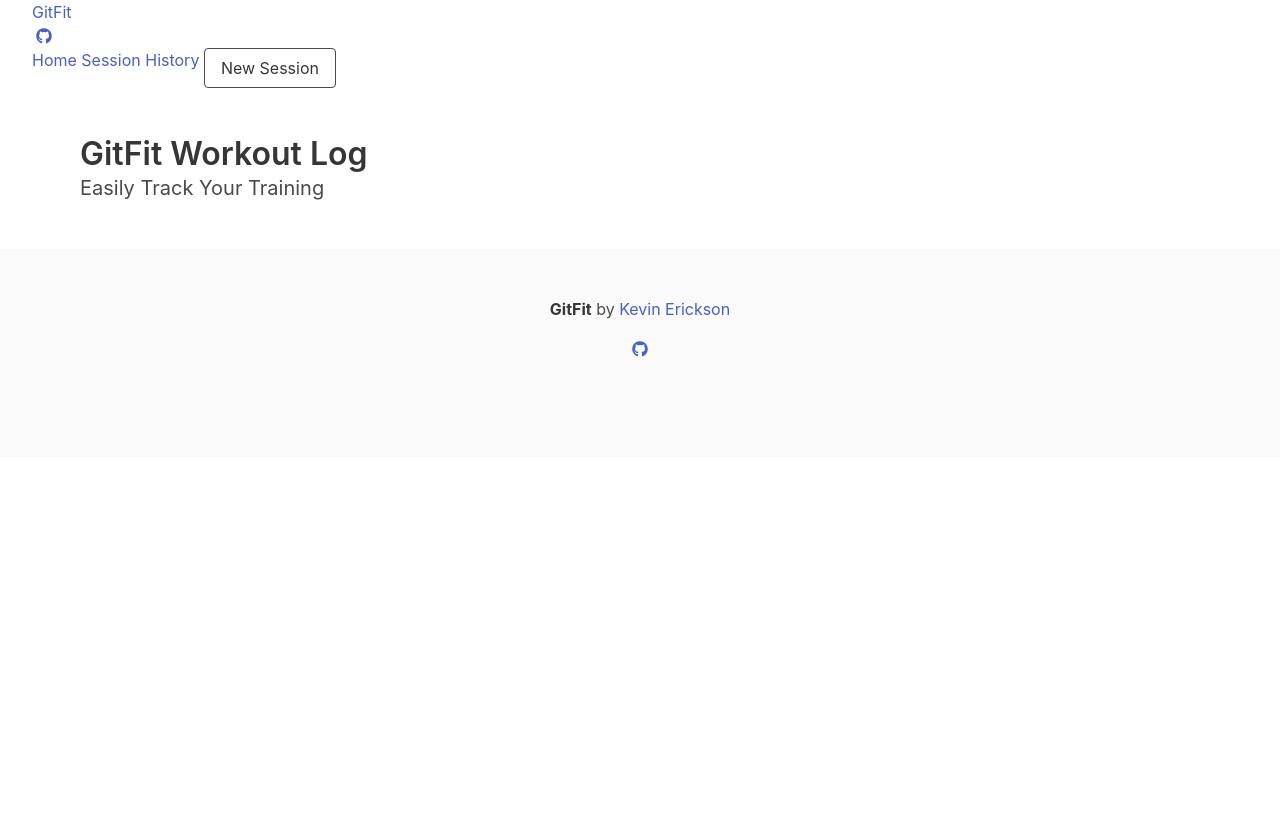
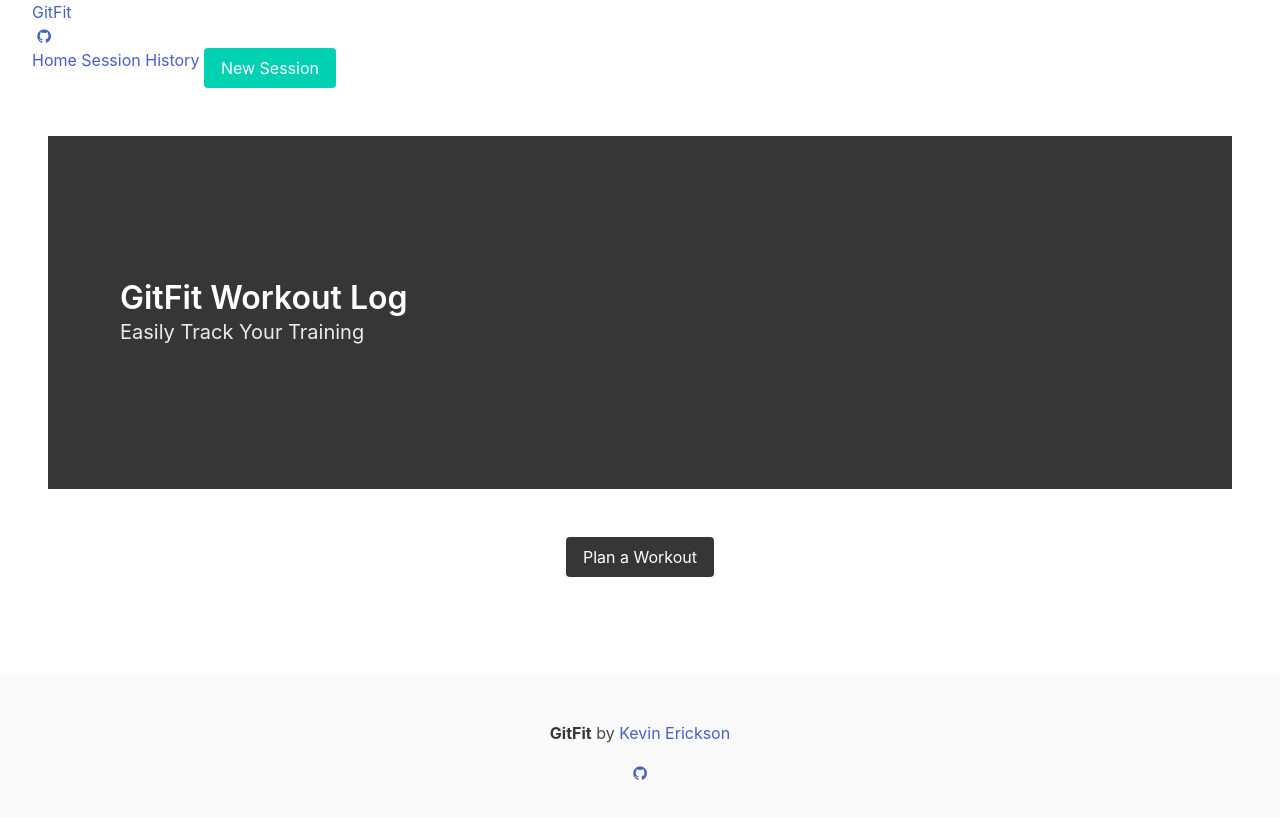
Before and after one commit to hnefatafl01/q1, a plain HTML site: page landingPage/index.html in a window 1280 px wide. Drawn offline with nearby package versions, Linux system fonts and the light colour scheme.

Commit message:
loaded icon cdn

```diff
--- a/landingPage/index.html
+++ b/landingPage/index.html
@@ -4,12 +4,7 @@
     <meta charset="utf-8">
     <title>GitFit</title>
     <link rel="stylesheet" type="text/css" href="https://cdnjs.cloudflare.com/ajax/libs/bulma/0.2.3/css/bulma.css">
-    <link rel="stylesheet" href="path/to/font-awesome/css/font-awesome.min.css">
-    <style>
-      .nav {
-        /*background-color: red;*/
-      }
-    </style>
+    <link rel="stylesheet" href="https://maxcdn.bootstrapcdn.com/font-awesome/4.7.0/css/font-awesome.min.css">
   </head>
   <body>
     <!-- Header & Nav -->
@@ -46,16 +41,17 @@
             Session History
           </a>
 
-          <span class="nav-item">
-            <a class="button is-active" > New Session
+          <span class="nav-item" href="#">
+            <a class="button is-primary" > New Session
             </a>
           </span>
         </div>
       </nav>
     </header>
+
     <!-- main content  -->
-    <main class="container is-fluid">
-      <section class="hero has-shadow">
+    <main class="section is-fluid has-shadow">
+      <section class="hero has-shadow is-dark is-medium">
         <div class="hero-body">
           <div class="container">
             <h1 class="title">
@@ -67,11 +63,16 @@
           </div>
         </div>
       </section>
+      <section class="section has-text-centered has-shadow" >
+        <a class="button is-dark">
+          <span>Plan a Workout</span>
+        </a>
+      </section>
     </main>
 
     <!-- Footer -->
       <footer class="footer">
-        <div class="container">
+        <div class="container is-fluid">
           <div class="content has-text-centered">
             <p>
               <strong>GitFit</strong> by <a href="#">Kevin Erickson</a>
```
